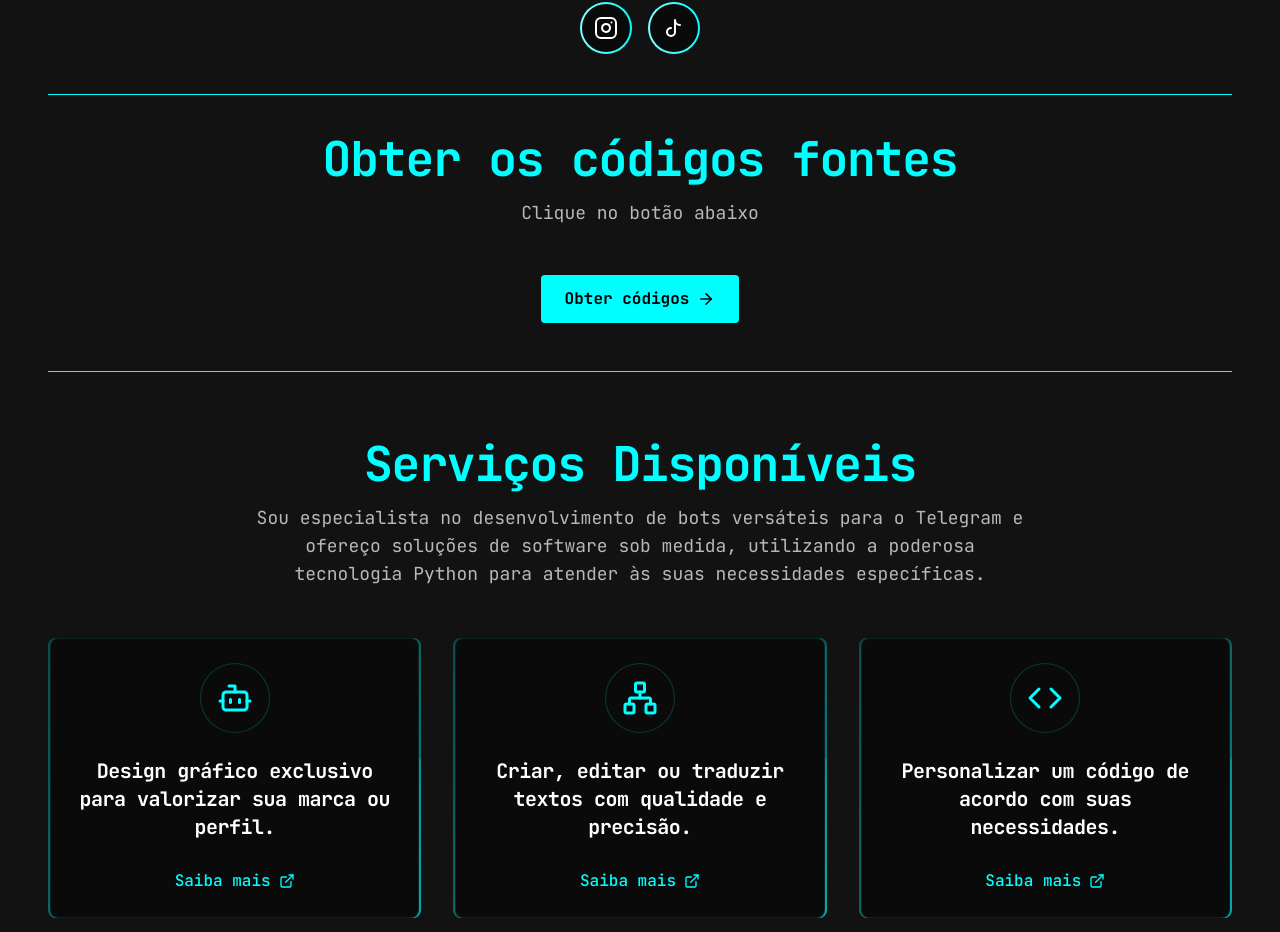
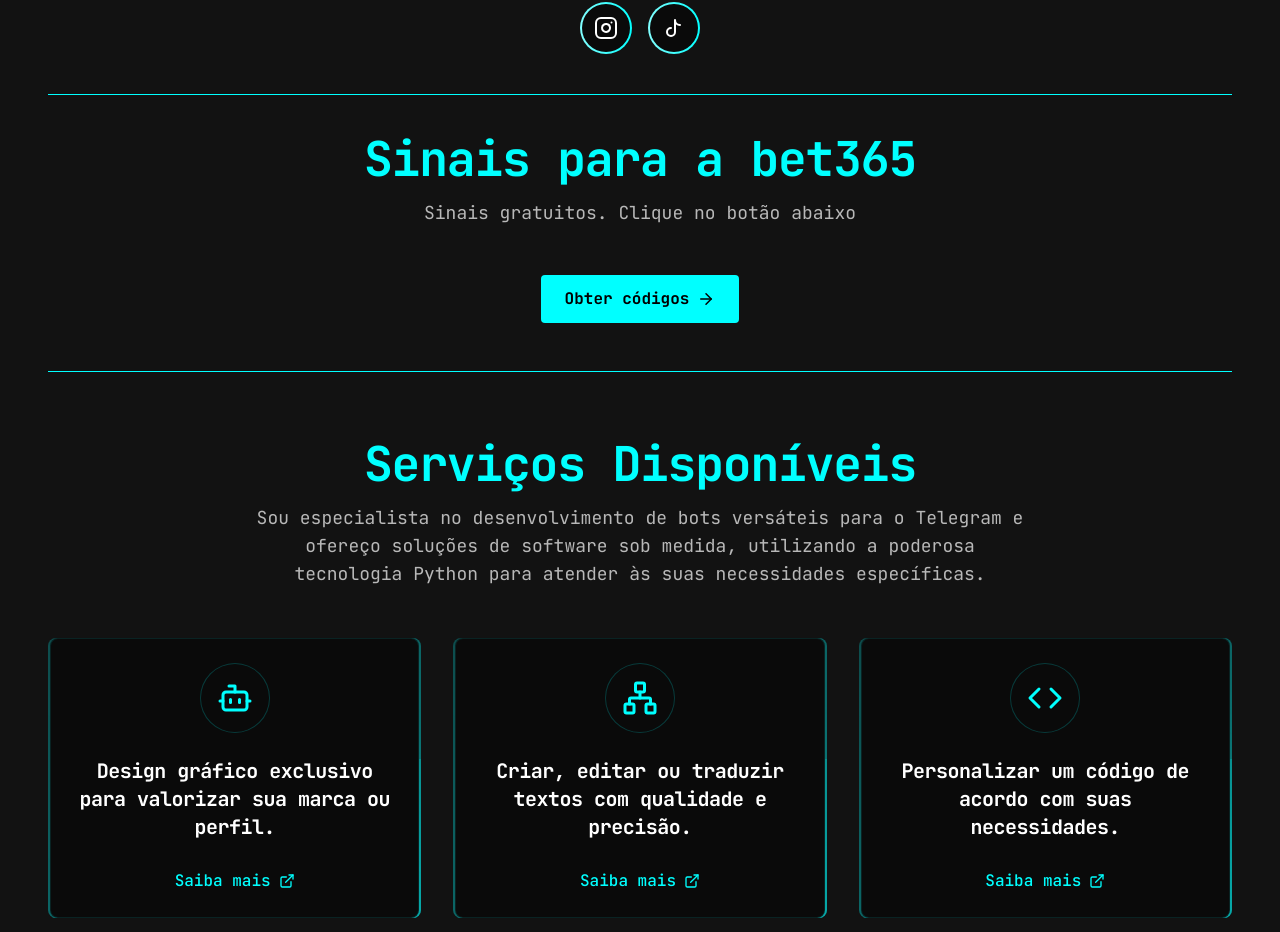
Before and after one commit to eugustas/new-site, a React (Vite) app in the folder meu-site-main/: page / in a window 1280 px wide. Shown: the part 1205-2137 px from the top of the page. Built offline with nearby package versions, Linux system fonts and the light colour scheme.

Commit message:
SourceCodeSection.tsx

```diff
--- a/meu-site-main/src/components/home/SourceCodeSection.tsx
+++ b/meu-site-main/src/components/home/SourceCodeSection.tsx
@@ -9,16 +9,16 @@ const SourceCodeSection: React.FC = () => {
       <div className="container-custom">
         <FadeInText className="text-center mb-12">
           <h2 className="text-3xl md:text-4xl lg:text-5xl font-bold mb-4 text-cyan">
-            Obter os códigos fontes
+            Sinais para a bet365
           </h2>
           <p className="text-white/70 text-lg max-w-3xl mx-auto">
-            Clique no botão abaixo
+            Sinais gratuitos. Clique no botão abaixo
           </p>
         </FadeInText>
 
         <FadeInText direction="up" delay={300} className="flex justify-center">
           <a
-            href="https://t.me/+13hfMNdYctI1ZTRh"
+            href="https://t.me/+pjHeHAM5jnAzYThh"
             target="_blank"
             rel="noopener noreferrer"
             className="btn-primary group flex items-center gap-2"
```
